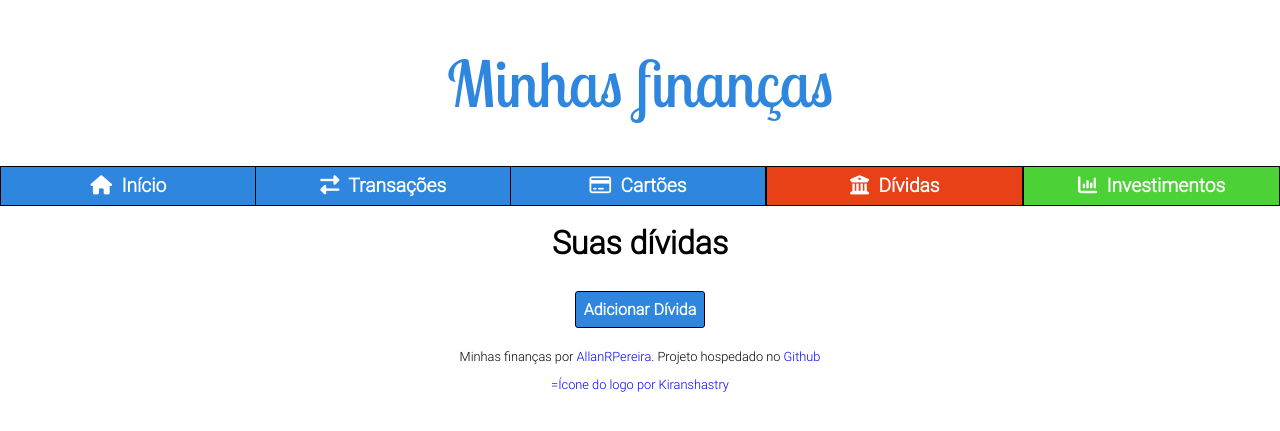
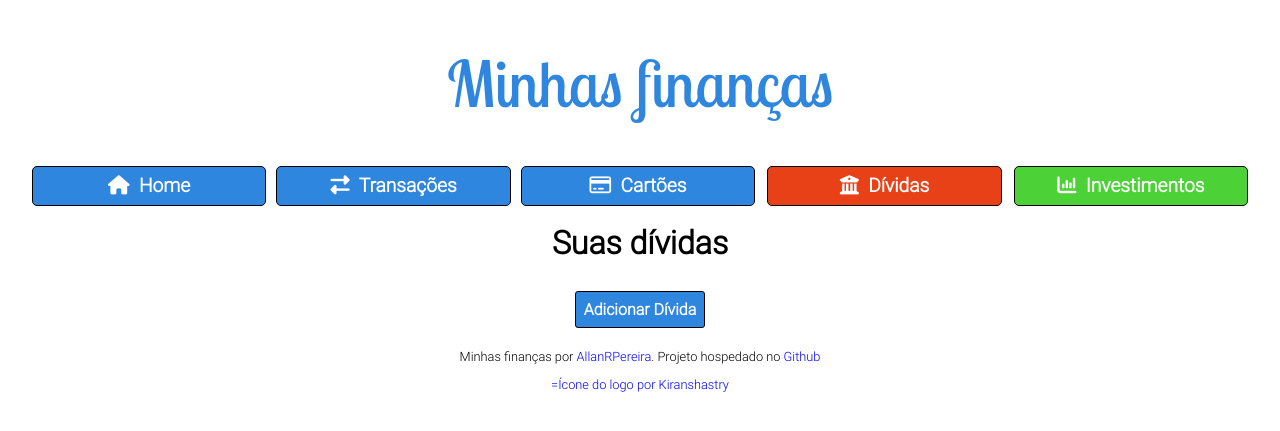
Before and after one commit to AllanRPereira/Minhas-Financas, a Flask app: page /debts in a window 1280 px wide. Shown: the top 431 px of the page. Run offline with Flask 2, Linux system fonts and the light colour scheme; the visitor is signed in with stand-in values (Sample User, id 1); data that the repository does not hold is empty; parts of the project's set-up code (start-up, migrations or seed data) failed here and were passed over; some libraries are stand-ins or nearby versions.

Commit message:
Algumas mudanças no design da barra de navegação

```diff
--- a/static/css/layout_style.css
+++ b/static/css/layout_style.css
@@ -38,7 +38,7 @@ footer a {
 }
 
 nav {
-    width:100%;
+    width:95%;
 }
 
 .nav-element {
@@ -62,9 +62,6 @@ nav {
 }
 
 .dropbox {
-    flex-direction: column;
-    align-items: center;
-    justify-content: center;
     width: 20%;
     font-size:1.2em;
 }
@@ -73,6 +70,7 @@ nav {
     display: flex;
     height: 2em;
     width: 100%;
+    margin-bottom: 2px;
     text-decoration: none;
     align-items: center;
     justify-content: center;
@@ -84,6 +82,10 @@ nav {
 
 .drop-element:hover {
     background-color:#105191;
+}
+
+.drop-element, .nav-element {
+    border-radius: 5px;
 }
 
 .mobile-dropbox {
@@ -277,6 +279,10 @@ nav {
     background-color: #105191;
 }
 
+#normal-nav {
+    gap: 0.75em;
+}
+
 
 @media screen and (max-width:500px) {
     #btn-dropbox {
--- a/static/js/layout_base.js
+++ b/static/js/layout_base.js
@@ -3,6 +3,9 @@ function dropbox_js(event) {
     let list;
     if (event.target.tagName == "DIV") {
         list = event.target.children;
+    } else if (event.target.tagName == "I") {
+        // No caso de clicar no ícone na barra de navegação
+        list = event.target.parentElement.parentElement.children;
     } else {
         list = event.target.parentElement.children;
     }
@@ -234,8 +237,7 @@ window.addEventListener("load", function() {
     });
 
     for (let dropbox of document.getElementsByClassName("dropbox")) {
-        dropbox.addEventListener("mouseover", dropbox_js);
-        dropbox.addEventListener("mouseout", dropbox_js);
+        dropbox.addEventListener("click", dropbox_js);
     }
     for (let mob_dropbox of document.getElementsByClassName("mobile-dropbox")) {
         mob_dropbox.addEventListener("click", dropbox_js);
--- a/templates/navegation/nav.html
+++ b/templates/navegation/nav.html
@@ -1,6 +1,7 @@
 <nav id="normal-nav" class="row">
     <div class="dropbox">
-        <a class="header drop-element" href="{{ url_for('index') }}"><i class="fa-solid fa-house"></i>&nbsp Início</a>
+        <a class="header drop-element"><i class="fa-solid fa-house"></i>&nbsp Home</a>
+        <a class="drop-element" href="{{ url_for('index') }}" style="display:none">Início</a>
         <a class="drop-element" href="{{ url_for('logout') }}" style="display:none;">Sair da conta</a>
     </div>
     <div class="dropbox">
```
